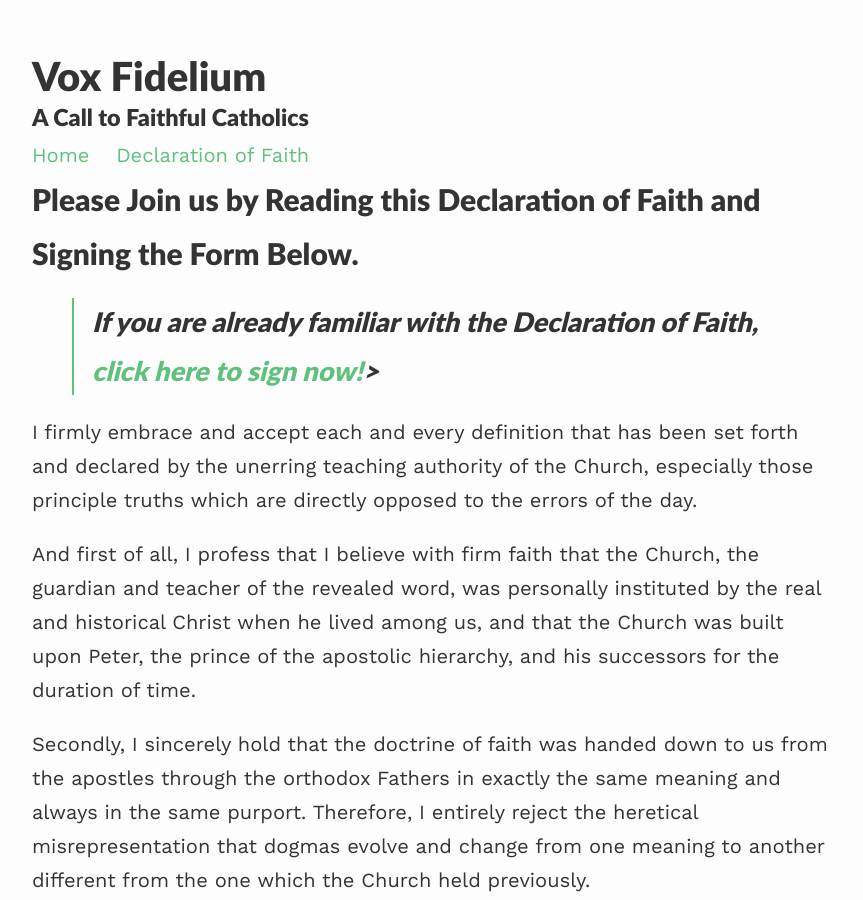
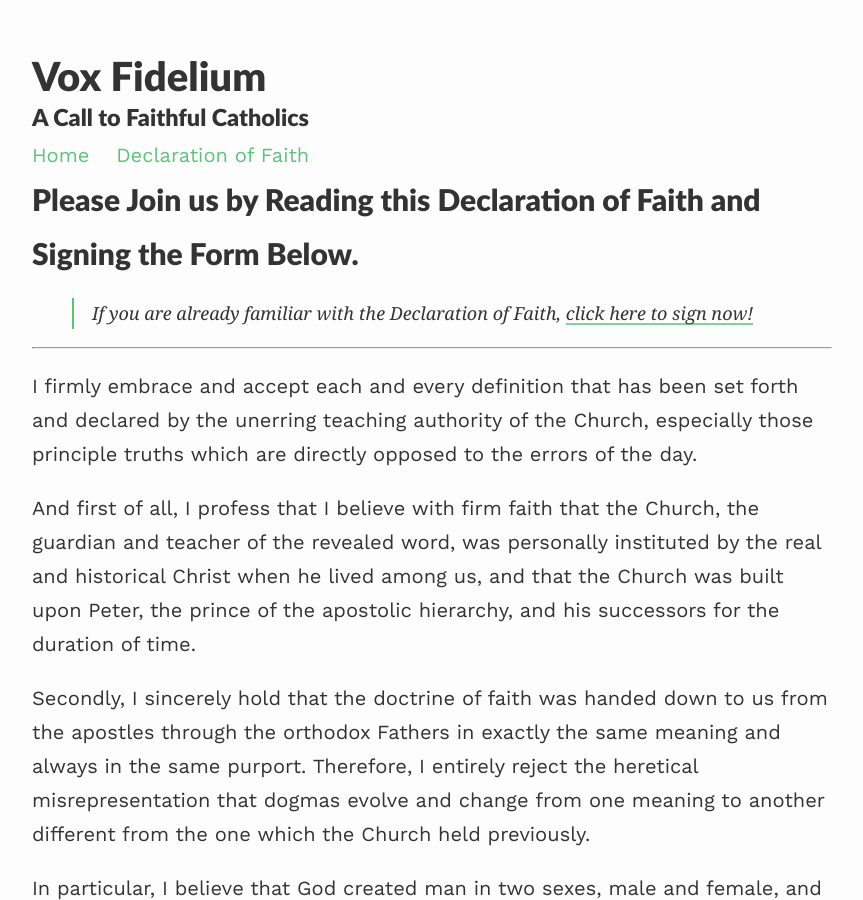
Before and after one commit to shalone86/vox-fidelium, a Jekyll site: the page built from _pages/statement-of-faith.md, in a window 1280 px wide and 900 px high. Shown: the whole window, without its empty margins (208-1071 px from the left). Built offline with Jekyll 4.4.1, drawn with Linux system fonts in a browser that asks for light colours; nearby versions of some CDN libraries.

```diff
--- a/_pages/statement-of-faith.md
+++ b/_pages/statement-of-faith.md
@@ -5,7 +5,8 @@ published: true
 ---
 ## Please Join us by Reading this Declaration of Faith and Signing the Form Below.
 
-> If you are already familiar with the Declaration of Faith, [click here to sign now!](https://forms.gle/qdLkui3nBQnTt17B6)>
+> If you are already familiar with the Declaration of Faith, [click here to sign now!](https://forms.gle/qdLkui3nBQnTt17B6)
+
 ---
 
 I firmly embrace and accept each and every definition that has been set forth and declared by the unerring teaching authority of the Church, especially those principle truths which are directly opposed to the errors of the day.
```
